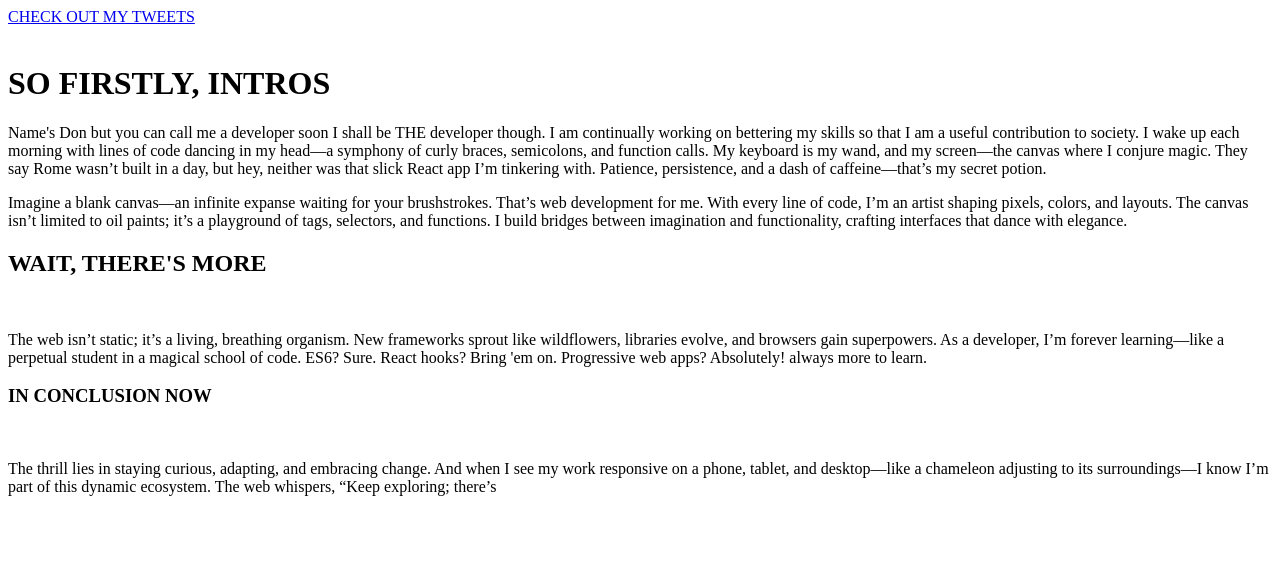
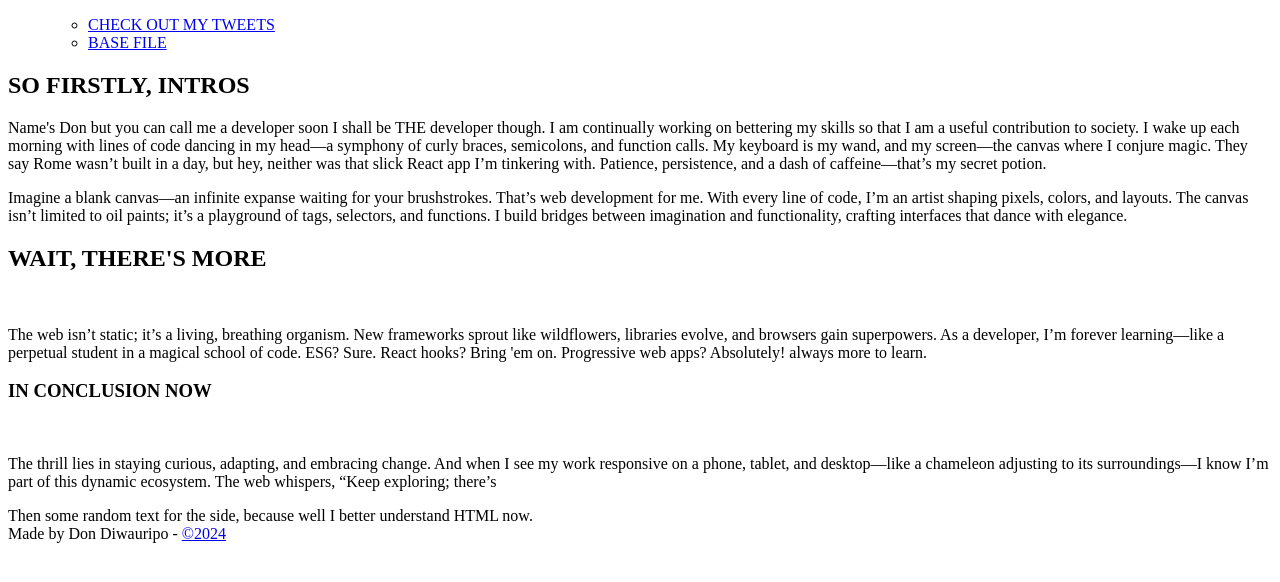
Before and after one commit to DunamisDon/My_First_Portfolio, a plain HTML site: page html_basic/index.html in a window 1280 px wide. Drawn offline with Linux system fonts and the light colour scheme.

Commit message:
updated semantics in tweet.html and index.html

```diff
--- a/html_basic/index.html
+++ b/html_basic/index.html
@@ -8,33 +8,71 @@
 </head>
 
 <body>
-    <a href="index.html">CHECK OUT MY TWEETS</a><BR></BR>
-
+    <header>
+        <ul>
+            <ul>
+                <li>
+                    <a href="index.html">CHECK OUT MY TWEETS</a>
+                </li>
+                <li>
+                    <a href="base.html">BASE FILE</a>
+                </li>
+            </ul>
+        </ul>
+    </header>
+    <main>
+        <article>
             <a href="https://i.ibb.co/gTDZZT8/ALX-Logo-07.png" title="ALX Logo"></a>
             <h1>SO FIRSTLY, INTROS</h1>
-    <p>Name's Don but you can call me a developer soon I shall be THE developer though. I am continually working on
-        bettering my skills so that I am a useful contribution to society. I wake up each morning with lines of code dancing
-        in my head—a symphony of curly braces, semicolons, and function calls. My keyboard is my wand, and my screen—the
-        canvas where I conjure magic. They say Rome wasn’t built in a day, but hey, neither was that slick React app I’m
+            <p>Name's Don but you can call me a developer soon I shall be THE developer though. I am continually working
+                on
+                bettering my skills so that I am a useful contribution to society. I wake up each morning with lines of
+                code
+                dancing
+                in my head—a symphony of curly braces, semicolons, and function calls. My keyboard is my wand, and my
+                screen—the
+                canvas where I conjure magic. They say Rome wasn’t built in a day, but hey, neither was that slick React
+                app
+                I’m
                 tinkering with. Patience, persistence, and a dash of caffeine—that’s my secret potion.</p>
 
-    <p>Imagine a blank canvas—an infinite expanse waiting for your brushstrokes. That’s web development for me. With every
-        line of code, I’m an artist shaping pixels, colors, and layouts. The canvas isn’t limited to oil paints; it’s a
-        playground of tags, selectors, and functions. I build bridges between imagination and functionality, crafting
+            <p>Imagine a blank canvas—an infinite expanse waiting for your brushstrokes. That’s web development for me.
+                With
+                every
+                line of code, I’m an artist shaping pixels, colors, and layouts. The canvas isn’t limited to oil paints;
+                it’s a
+                playground of tags, selectors, and functions. I build bridges between imagination and functionality,
+                crafting
                 interfaces that dance with elegance.</p>
 
             <h2>WAIT, THERE'S MORE</h2><br>
-    <p>The web isn’t static; it’s a living, breathing organism. New frameworks sprout like wildflowers, libraries evolve,
-        and browsers gain superpowers. As a developer, I’m forever learning—like a perpetual student in a magical school of
+            <p>The web isn’t static; it’s a living, breathing organism. New frameworks sprout like wildflowers,
+                libraries
+                evolve,
+                and browsers gain superpowers. As a developer, I’m forever learning—like a perpetual student in a
+                magical
+                school of
                 code. ES6? Sure. React hooks? Bring 'em on. Progressive web apps? Absolutely!
                 always more to learn.</p>
 
             <h3>IN CONCLUSION NOW</h3><br>
             <p>
                 The thrill lies in staying curious,
-    adapting, and embracing change. And when I see my work responsive on a phone, tablet, and desktop—like a chameleon
-    adjusting to its surroundings—I know I’m part of this dynamic ecosystem. The web whispers, “Keep exploring; there’s
+                adapting, and embracing change. And when I see my work responsive on a phone, tablet, and desktop—like a
+                chameleon
+                adjusting to its surroundings—I know I’m part of this dynamic ecosystem. The web whispers, “Keep
+                exploring;
+                there’s
             </p>
+        </article>
+        <aside>
+            Then some random text for the side, because well I better understand HTML now.
+        </aside>
+    </main>
+
+    <footer>
+        Made by Don Diwauripo - <a href="don.co.zw" target="_blank">&copy;2024</a>
+    </footer>
 </body>
 
 </html>
--- a/html_basic/tweets.html
+++ b/html_basic/tweets.html
@@ -8,15 +8,39 @@
 </head>
 
 <body>
-    <a href="index.html">BACK TO HOME</a>
-    <blockquote class="twitter-tweet">
-        <p lang="en" dir="ltr">When creating a national-level Learner Management System, collaboration is key. Let&#39;s
-            consult all stakeholders—educators, students, parents, and IT professionals. Especially IT Professionals.
-            Our insights will shape our magical digital bridge. 🚀🎓✨ <a
-                href="https://t.co/nFR46HiIG5">pic.twitter.com/nFR46HiIG5</a></p>&mdash; Don Diwauripo (@dondiwauripo)
-        <a href="https://twitter.com/dondiwauripo/status/1834584379433066651?ref_src=twsrc%5Etfw">September 13, 2024</a>
-    </blockquote>
-    <script async src="https://platform.twitter.com/widgets.js" charset="utf-8"></script>
+    <header>
+        <ul>
+            <li>
+                <a href="index.html">BACK TO HOME</a>
+            </li>
+            <li>
+                <a href="base.html">BASE FILE</a>
+            </li>
+        </ul>
+    </header>
+    <main>
+        <article>
+            <blockquote class="twitter-tweet">
+                <p lang="en" dir="ltr">When creating a national-level Learner Management System, collaboration is key.
+                    Let&#39;s
+                    consult all stakeholders—educators, students, parents, and IT professionals. Especially IT
+                    Professionals.
+                    Our insights will shape our magical digital bridge. 🚀🎓✨ <a
+                        href="https://t.co/nFR46HiIG5">pic.twitter.com/nFR46HiIG5</a></p>&mdash; Don Diwauripo
+                (@dondiwauripo)
+                <a href="https://twitter.com/dondiwauripo/status/1834584379433066651?ref_src=twsrc%5Etfw">September 13,
+                    2024</a>
+            </blockquote>
+        </article>
+        <aside>
+            Then some random text for the side, because well I better understand HTML now.
+        </aside>
+    </main>
+
+    <footer>
+        Made by Don Diwauripo - <a href="don.co.zw" target="_blank">&copy;2024</a>
+        <script async src="https://platform.twitter.com/widgets.js" charset="utf-8"></script>
+    </footer>
 </body>
 
 </html>
```
Lines whose indentation alone changed are shown as unchanged.
